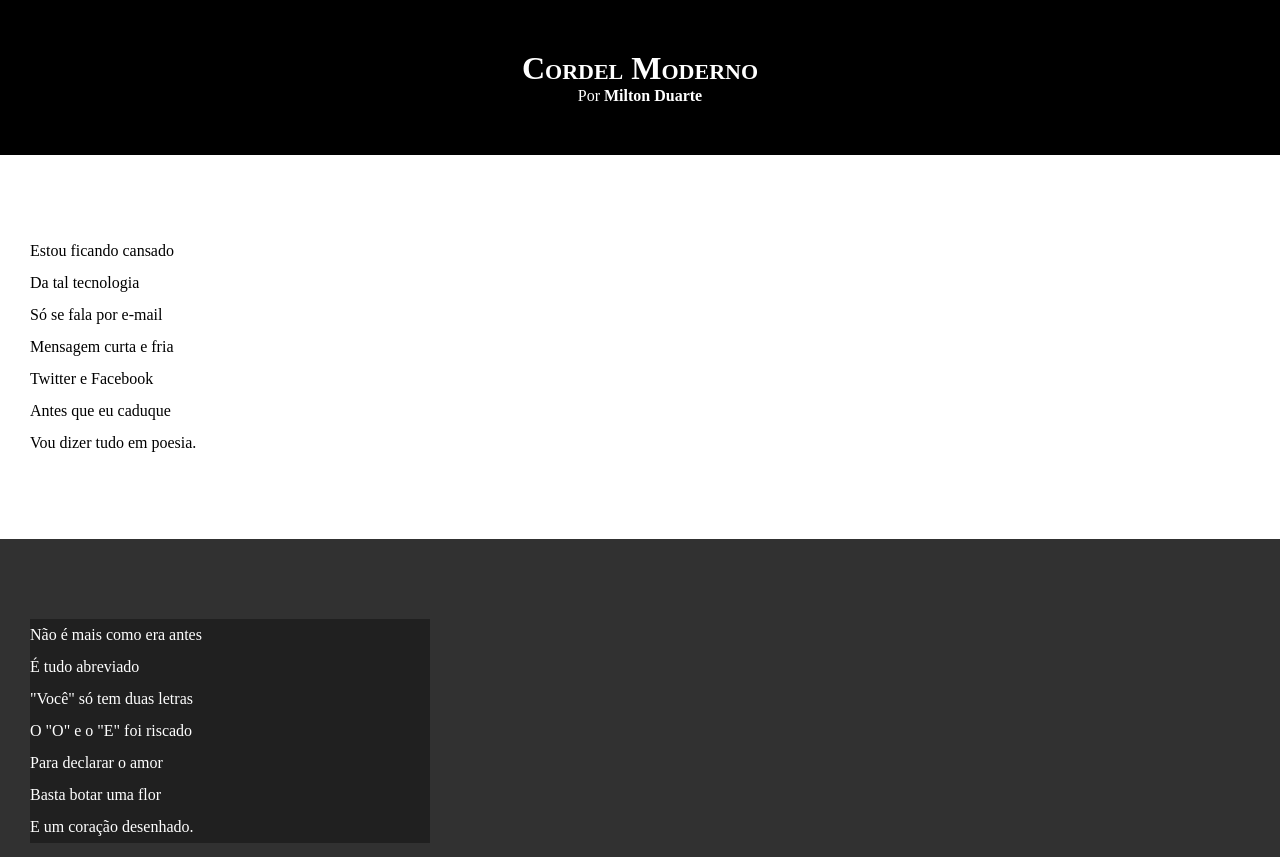
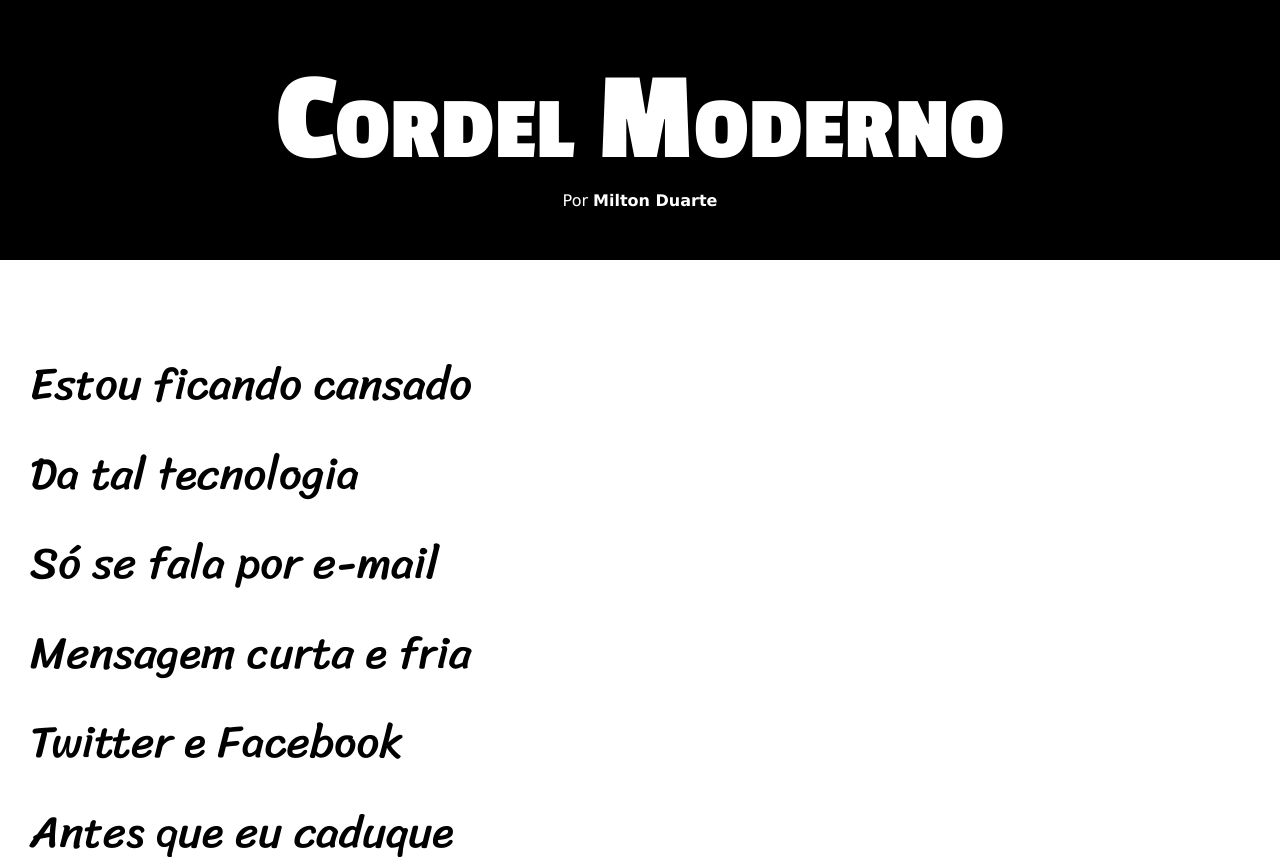
Before and after one commit to tiagomeiracodes/html-css, a plain HTML site: page desafios/desafio012-site/index.html in a window 1280 px wide. Shown: the top 857 px of the page. Drawn offline with Linux system fonts and the light colour scheme.

Commit message:
atualização de estilos

```diff
--- a/desafios/desafio012-site/style.css
+++ b/desafios/desafio012-site/style.css
@@ -1,4 +1,12 @@
 @charset "UTF-8";
+
+@import url('https://fonts.googleapis.com/css2?family=Bebas+Neue&family=Passion+One:wght@400;700;900&family=Sriracha&display=swap');
+
+:root {
+    --fonte1: Verdana, Geneva, Tahoma, sans-serif;
+    --fonte2: 'Passion One', cursive;
+    --fonte3: 'Sriracha', cursive;
+}
 
 * {
     margin: 0px;
@@ -8,6 +16,7 @@
 html, body {
     background-color: darkgray;
     min-height: 100vh;
+    font-family: var(--fonte1);
 }
  header {
     background-color: black;
@@ -18,6 +27,8 @@ html, body {
 header > h1 {
     padding-top: 50px;
     font-variant: small-caps;
+    font-family: var(--fonte2);
+    font-size: 10vw;
 }
 
 header > p {
@@ -39,6 +50,8 @@ section {
     padding-bottom: 10vh;
     line-height: 2em;
     padding-left: 30px;
+    font-family: var(--fonte3);
+    font-size: 3.5vw;
 }
 
 section.normal {
@@ -54,7 +67,8 @@ section.imagem {
 section.imagem > p {
     background-color: rgba(15, 15, 15, 0.493);
     color: white;
-    width: 400px;
+    display: inline-block;
+    padding: 5px;
 }
 
 footer {
```
